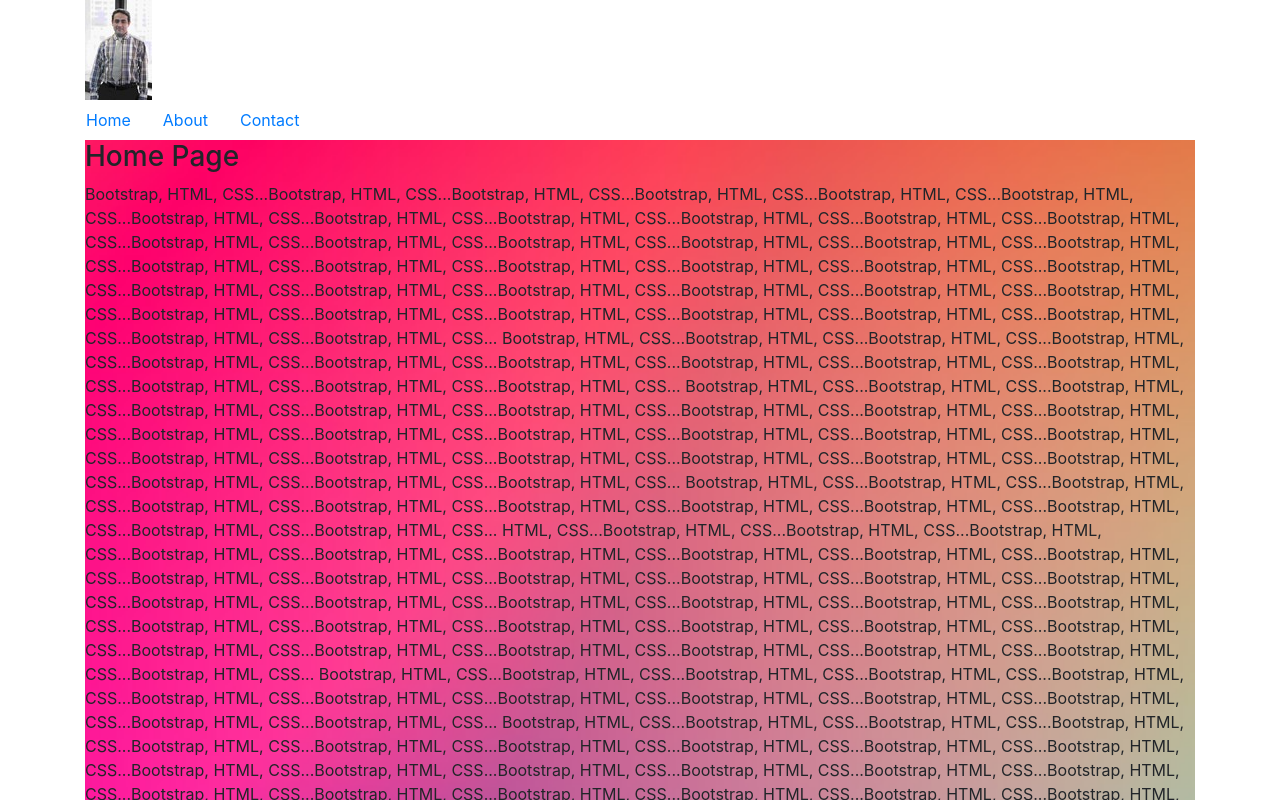
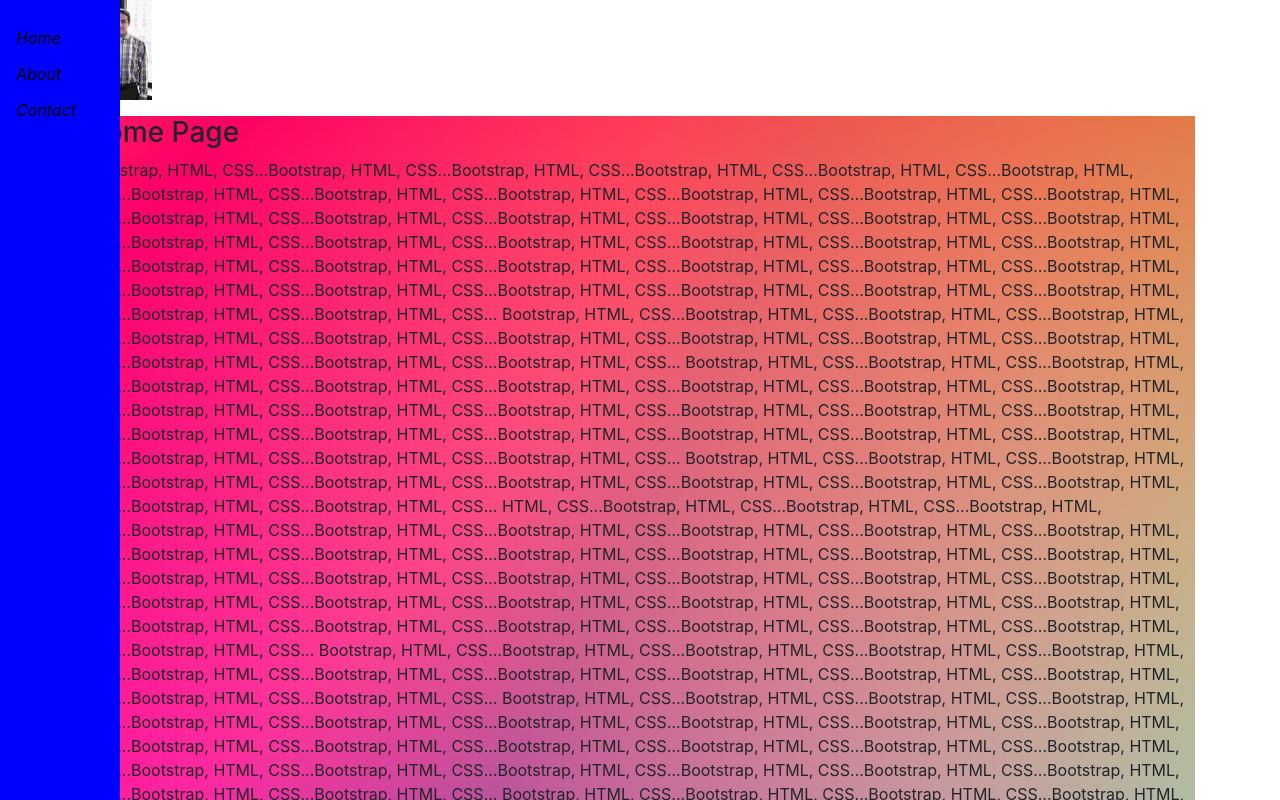
Before and after one commit to ebi6225/WEB_UI, an Angular app in the folder Source/: page / in a window 1280 px wide. Shown: the top 800 px of the page. Built offline with nearby package versions, Linux system fonts and the light colour scheme.

Commit message:
Adding navigation bar aside

```diff
--- a/Source/src/app/app.component.css
+++ b/Source/src/app/app.component.css
@@ -0,0 +1,30 @@
+.sidenav {
+  height: 100%;
+  width: 120px;
+  position: fixed;
+  z-index: 1;
+  top: 0;
+  left: 0;
+  background-color: blue;
+  overflow-x: hidden;
+  padding-top: 20px;
+}
+
+.sidenav a {
+  padding: 6px 8px 6px 16px;
+  text-decoration: none;
+  font-size: 20;
+  font-style: oblique;
+  color: black;
+  display: block;
+}
+
+.sidenav a:hover {
+  color: white;
+}
+
+.main {
+  margin-left: 120px;
+  font-size: 28px;
+  padding: 0px 10px;
+}
--- a/Source/src/app/app.component.html
+++ b/Source/src/app/app.component.html
@@ -1,3 +1,10 @@
+
+
+<div class="sidenav">
+  <a class="nav-link" routerLink="/home">Home</a>
+  <a class="nav-link" routerLink="/about">About</a>
+  <a class="nav-link" routerLink="/contact">Contact</a>
+</div>
 <section>
   <div class="container">
     <div class="row">
@@ -11,17 +18,7 @@
       </div>
     </div>
     <div class="row">
-      <ul class="nav">
-        <li class="nav-item">
-          <a class="nav-link" routerLink="/home">Home</a>
-        </li>
-        <li class="nav-item">
-          <a class="nav-link" routerLink="/about">About</a>
-        </li>
-        <li class="nav-item">
-          <a class="nav-link" routerLink="/contact">Contact</a>
-        </li>
-      </ul>
+      <p></p>
     </div>
   </div>
 </section>
```
